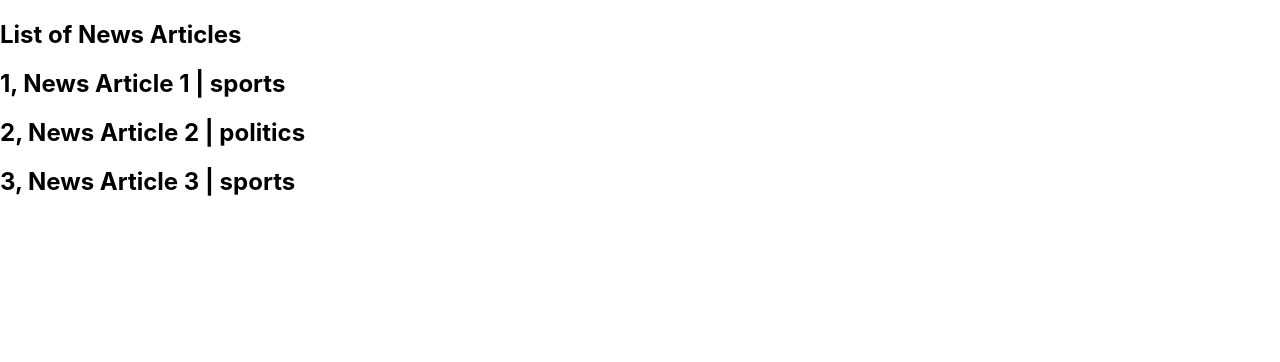
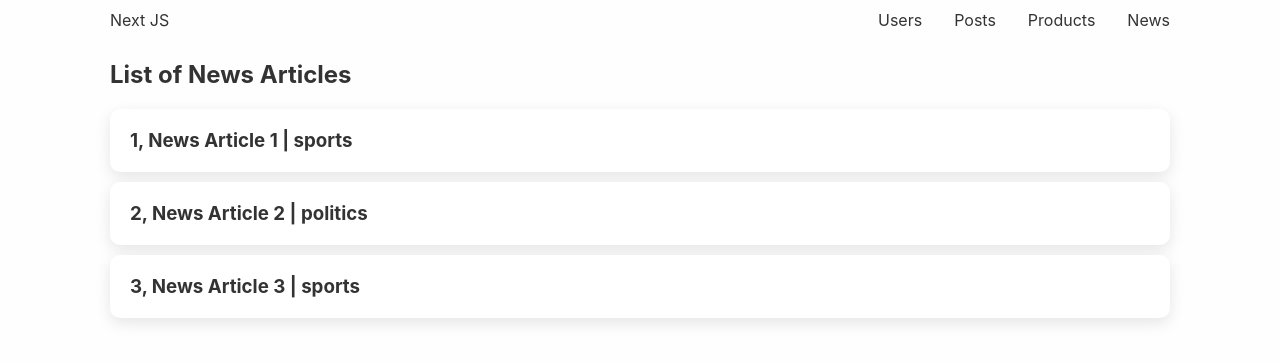
Before and after one commit to Dangereye/next-pre-rendering, a Next.js app: page /news in a window 1280 px wide. Shown: the top 362 px of the page. Built offline with nearby package versions, Linux system fonts and the light colour scheme; data requests are answered from the project's data file.

Commit message:
Added simple Navbar and some basic styles

```diff
--- /dev/null
+++ b/components/navbar.js
@@ -0,0 +1,35 @@
+import Link from "next/link";
+
+const Navbar = () => {
+  return (
+    <nav className="navbar">
+      <Link href="/">
+        <a className="logo">Next JS</a>
+      </Link>
+      <ul>
+        <li>
+          <Link href="/users">
+            <a>Users</a>
+          </Link>
+        </li>
+        <li>
+          <Link href="/posts">
+            <a>Posts</a>
+          </Link>
+        </li>
+        <li>
+          <Link href="/products">
+            <a>Products</a>
+          </Link>
+        </li>
+        <li>
+          <Link href="/news">
+            <a>News</a>
+          </Link>
+        </li>
+      </ul>
+    </nav>
+  );
+};
+
+export default Navbar;
--- a/components/user.js
+++ b/components/user.js
@@ -1,9 +1,9 @@
 const User = ({ user }) => {
   return (
-    <>
+    <div className="card">
       <h3>{user.name}</h3>
       <p>{user.email}</p>
-    </>
+    </div>
   );
 };
 
--- a/pages/_app.js
+++ b/pages/_app.js
@@ -1,7 +1,13 @@
-import '../styles/globals.css'
+import "../styles/globals.css";
+import Navbar from "../components/navbar";
 
 function MyApp({ Component, pageProps }) {
-  return <Component {...pageProps} />
+  return (
+    <>
+      <Navbar />
+      <Component {...pageProps} />
+    </>
+  );
 }
 
-export default MyApp
+export default MyApp;
--- a/pages/news/index.js
+++ b/pages/news/index.js
@@ -3,10 +3,10 @@ const NewsArticleList = ({ articles }) => {
     <div className="container">
       <h2>List of News Articles</h2>
       {articles.map((article) => (
-        <div className="article" key={article.id}>
-          <h2>
+        <div className="card" key={article.id}>
+          <h3>
             {article.id}, {article.title} | {article.category}
-          </h2>
+          </h3>
         </div>
       ))}
     </div>
--- a/pages/posts/[postId].js
+++ b/pages/posts/[postId].js
@@ -1,6 +1,6 @@
 const Post = ({ post }) => {
   return (
-    <div className="container">
+    <div className="card">
       <h2>
         {post.id}, {post.title}
       </h2>
--- a/pages/users.js
+++ b/pages/users.js
@@ -3,9 +3,9 @@ import User from "../components/user";
 const UserList = ({ users }) => {
   return (
     <div className="container">
-      <h1>List of users</h1>
+      <h2>List of Users</h2>
       {users.map((user) => (
-        <div key={user.id} className="card">
+        <div key={user.id}>
           <User user={user} />
         </div>
       ))}
--- a/styles/globals.css
+++ b/styles/globals.css
@@ -1,9 +1,21 @@
+:root {
+  --page-width: 1080px;
+  --page-padding: 10px;
+  --text-color: #333;
+}
+
+* {
+  margin: 0;
+  padding: 0;
+  box-sizing: border-box;
+}
+
 html,
 body {
-  padding: 0;
-  margin: 0;
   font-family: -apple-system, BlinkMacSystemFont, Segoe UI, Roboto, Oxygen,
     Ubuntu, Cantarell, Fira Sans, Droid Sans, Helvetica Neue, sans-serif;
+  color: var(--text-color);
+  background-color: #fefefe;
 }
 
 a {
@@ -11,6 +23,46 @@ a {
   text-decoration: none;
 }
 
-* {
-  box-sizing: border-box;
+.container {
+  max-width: var(--page-width);
+  margin: 0 auto;
+  padding: 20px var(--page-padding);
 }
+
+h2 {
+  margin-bottom: 20px;
+}
+
+p {
+  margin-top: 10px;
+}
+
+.navbar {
+  max-width: var(--page-width);
+  padding: 10px var(--page-padding);
+  margin: 0 auto;
+  display: flex;
+  justify-content: flex-end;
+  align-items: center;
+}
+
+.navbar .logo {
+  margin-right: auto;
+}
+
+.navbar ul {
+  list-style: none;
+  display: flex;
+}
+
+.navbar ul li {
+  margin-left: 2rem;
+}
+
+.card {
+  margin-bottom: 10px;
+  padding: 20px;
+  background-color: #fff;
+  border-radius: 10px;
+  box-shadow: 0 5px 15px rgba(0, 0, 0, 0.1);
+}
```
Also changed, not shown: pages/index.js (+1 -8 lines), pages/posts/index.js (+4 -5 lines), pages/products/index.js (+4 -5 lines).
